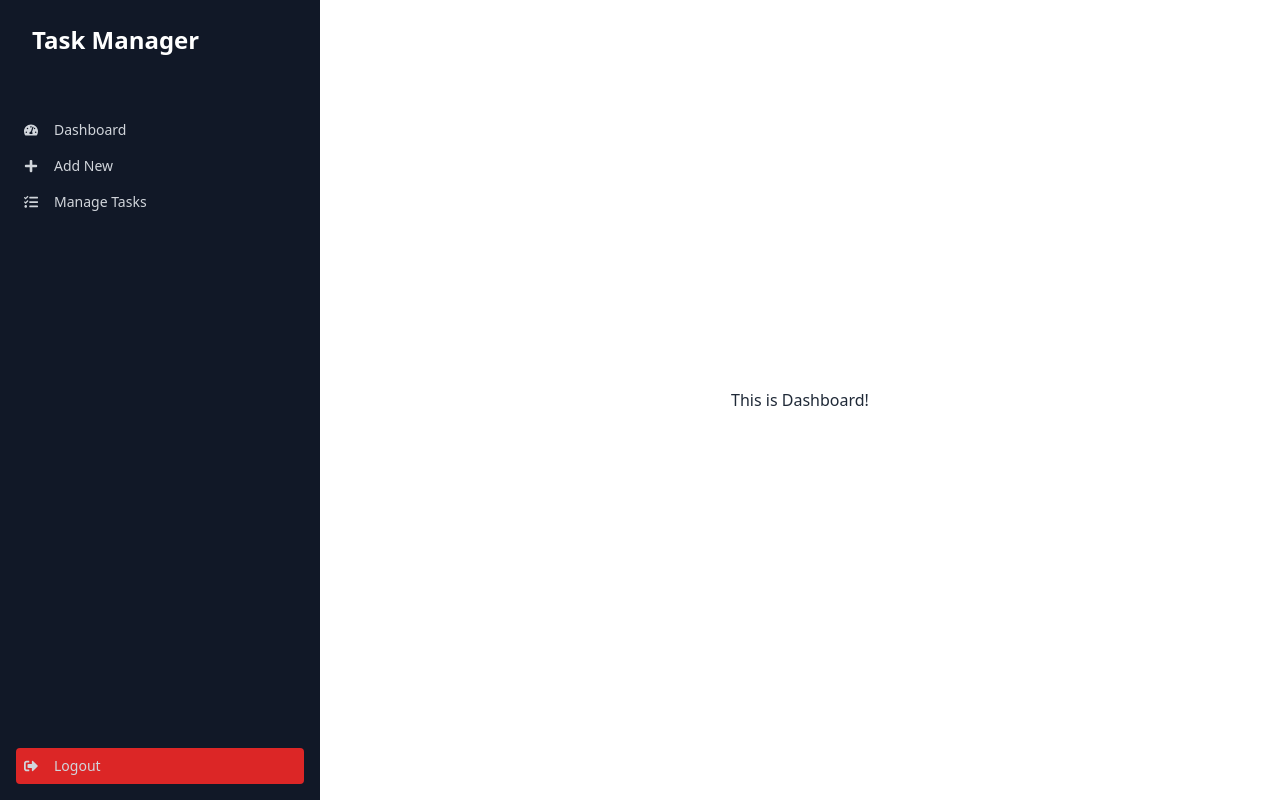
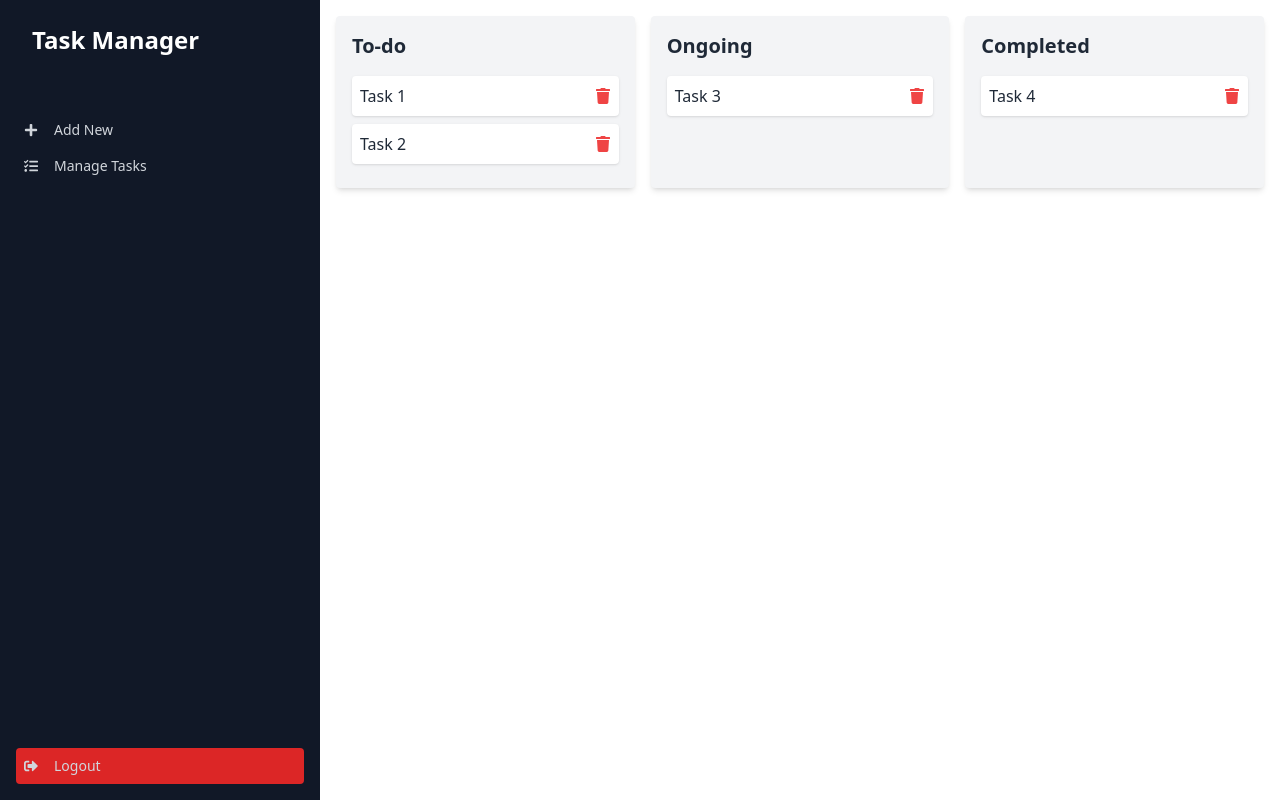
Before and after one commit to sisrafilss/task-management-client, a React (Vite) app: page /dashboard in a window 1280 px wide. Built offline with nearby package versions, Linux system fonts and the light colour scheme.

Commit message:
manage tasks initalized

```diff
--- a/package.json
+++ b/package.json
@@ -11,9 +11,12 @@
   },
   "dependencies": {
     "axios": "^1.7.2",
+    "framer-motion": "^11.2.10",
     "react": "^18.2.0",
+    "react-beautiful-dnd": "^13.1.1",
     "react-dom": "^18.2.0",
     "react-hook-form": "^7.51.5",
+    "react-hot-toast": "^2.4.1",
     "react-icons": "^5.2.1",
     "react-router-dom": "^6.23.1"
   },
--- a/src/layouts/DashboardLayout.jsx
+++ b/src/layouts/DashboardLayout.jsx
@@ -1,6 +1,6 @@
 import { useState } from "react";
 import { Outlet, Link } from "react-router-dom";
-import { FaBars, FaTasks, FaPlus, FaSignOutAlt, FaTachometerAlt } from "react-icons/fa";
+import { FaBars, FaTasks, FaPlus, FaSignOutAlt } from "react-icons/fa";
 
 const DashboardLayout = () => {
   const [drawerOpen, setDrawerOpen] = useState(false);
@@ -29,7 +29,7 @@ const DashboardLayout = () => {
         </div>
 
         {/* Main content */}
-        <div className="flex flex-col items-center justify-center min-h-screen">
+        <div className="flex flex-col  min-h-screen">
           <Outlet />
         </div>
       </div>
@@ -53,18 +53,10 @@ const DashboardLayout = () => {
               Task Manager
             </Link>
           </li>
+
           <li>
             <Link
-              to=""
-              className="flex items-center p-2 hover:bg-gray-700 rounded"
-              onClick={closeDrawer}
-            >
-              <FaTachometerAlt className="mr-2" /> Dashboard
-            </Link>
-          </li>
-          <li>
-            <Link
-              to="/add-new"
+              to="add-new"
               className="flex items-center p-2 hover:bg-gray-700 rounded"
               onClick={closeDrawer}
             >
@@ -73,7 +65,7 @@ const DashboardLayout = () => {
           </li>
           <li>
             <Link
-              to="/manage-tasks"
+              to=""
               className="flex items-center p-2 hover:bg-gray-700 rounded"
               onClick={closeDrawer}
             >
--- a/src/pages/Dashboard/DashboardPage.jsx
+++ /dev/null
@@ -1,5 +0,0 @@
-const DashboardPage = () => {
-  return <div>This is Dashboard!</div>;
-};
-
-export default DashboardPage;
--- /dev/null
+++ b/src/pages/Dashboard/ManageTasks.jsx
@@ -0,0 +1,141 @@
+import { useState } from "react";
+import { FaTrash } from "react-icons/fa";
+import { DragDropContext, Droppable, Draggable } from "react-beautiful-dnd";
+import toast, { Toaster } from "react-hot-toast";
+import { motion } from "framer-motion";
+
+// Initial dummy tasks
+const initialTasks = {
+  todo: [
+    { id: "1", content: "Task 1" },
+    { id: "2", content: "Task 2" },
+  ],
+  ongoing: [{ id: "3", content: "Task 3" }],
+  completed: [{ id: "4", content: "Task 4" }],
+};
+
+const ManageTasks = () => {
+  const [tasks, setTasks] = useState(initialTasks);
+
+  // Handle delete functionality
+  const handleDelete = (section, taskId) => {
+    const confirmDelete = () => {
+      setTasks((prevTasks) => ({
+        ...prevTasks,
+        [section]: prevTasks[section].filter((task) => task.id !== taskId),
+      }));
+      toast.success("Task deleted successfully!");
+    };
+
+    toast(
+      (t) => (
+        <span>
+          Are you sure you want to delete this task?
+          <div className="flex justify-center gap-2 mt-2">
+            <button
+              onClick={() => {
+                confirmDelete();
+                toast.dismiss(t.id);
+              }}
+              className="bg-red-500 text-white px-4 py-1 rounded"
+            >
+              Yes
+            </button>
+            <button
+              onClick={() => toast.dismiss(t.id)}
+              className="bg-gray-300 px-4 py-1 rounded"
+            >
+              No
+            </button>
+          </div>
+        </span>
+      ),
+      {
+        duration: 5000,
+      }
+    );
+  };
+
+  // Handle drag end event
+  const onDragEnd = (result) => {
+    const { source, destination } = result;
+
+    if (!destination) return; // Task was dropped outside the list
+
+    // If the task was dropped in the same place, do nothing
+    if (
+      source.droppableId === destination.droppableId &&
+      source.index === destination.index
+    ) {
+      return;
+    }
+
+    // Reorder tasks
+    const sourceTasks = Array.from(tasks[source.droppableId]);
+    const [movedTask] = sourceTasks.splice(source.index, 1);
+    const destinationTasks = Array.from(tasks[destination.droppableId]);
+    destinationTasks.splice(destination.index, 0, movedTask);
+
+    // Update state with the new tasks order
+    setTasks((prevTasks) => ({
+      ...prevTasks,
+      [source.droppableId]: sourceTasks,
+      [destination.droppableId]: destinationTasks,
+    }));
+  };
+
+  // Render individual task
+  const renderTask = (task, index, section) => (
+    <Draggable key={task.id} draggableId={task.id} index={index}>
+      {(provided) => (
+        <motion.div
+          ref={provided.innerRef}
+          {...provided.draggableProps}
+          {...provided.dragHandleProps}
+          initial={{ opacity: 0, y: -20 }}
+          animate={{ opacity: 1, y: 0 }}
+          exit={{ opacity: 0, y: 20 }}
+          className="flex justify-between items-center p-2 bg-white rounded shadow mb-2"
+        >
+          <span>{task.content}</span>
+          <FaTrash
+            className="text-red-500 cursor-pointer"
+            onClick={() => handleDelete(section, task.id)}
+          />
+        </motion.div>
+      )}
+    </Draggable>
+  );
+
+  // Render task section
+  const renderSection = (sectionTitle, sectionId) => (
+    <Droppable droppableId={sectionId}>
+      {(provided) => (
+        <div
+          ref={provided.innerRef}
+          {...provided.droppableProps}
+          className="flex-1 bg-gray-100 p-4 rounded shadow-md"
+        >
+          <h2 className="text-xl font-bold mb-4">{sectionTitle}</h2>
+          {tasks[sectionId].map((task, index) =>
+            renderTask(task, index, sectionId)
+          )}
+          {provided.placeholder}
+        </div>
+      )}
+    </Droppable>
+  );
+
+  return (
+    <div className="p-4 flex flex-col lg:flex-row gap-4">
+      <Toaster />
+      <DragDropContext onDragEnd={onDragEnd}>
+        {renderSection("To-do", "todo")}
+        {renderSection("Ongoing", "ongoing")}
+        {renderSection("Completed", "completed")}
+      </DragDropContext>
+    </div>
+  );
+};
+
+export default ManageTasks;
--- a/src/routes/router.jsx
+++ b/src/routes/router.jsx
@@ -4,7 +4,7 @@ import MainLayout from "../layouts/MainLayout";
 import LoginPage from "../pages/LoginPage";
 import RegisterPage from "../pages/RegisterPage";
 import DashboardLayout from "../layouts/DashboardLayout";
-import DashboardPage from "../pages/Dashboard/DashboardPage";
+import ManageTasks from "../pages/Dashboard/ManageTasks";
 
 export const router = createBrowserRouter([
   {
@@ -31,7 +31,7 @@ export const router = createBrowserRouter([
     children: [
       {
         path: "",
-        element: <DashboardPage />,
+        element: <ManageTasks />,
       },
     ],
   },
```
Also changed, not shown: 1 other file (tests, documents, lock files or other folders).
